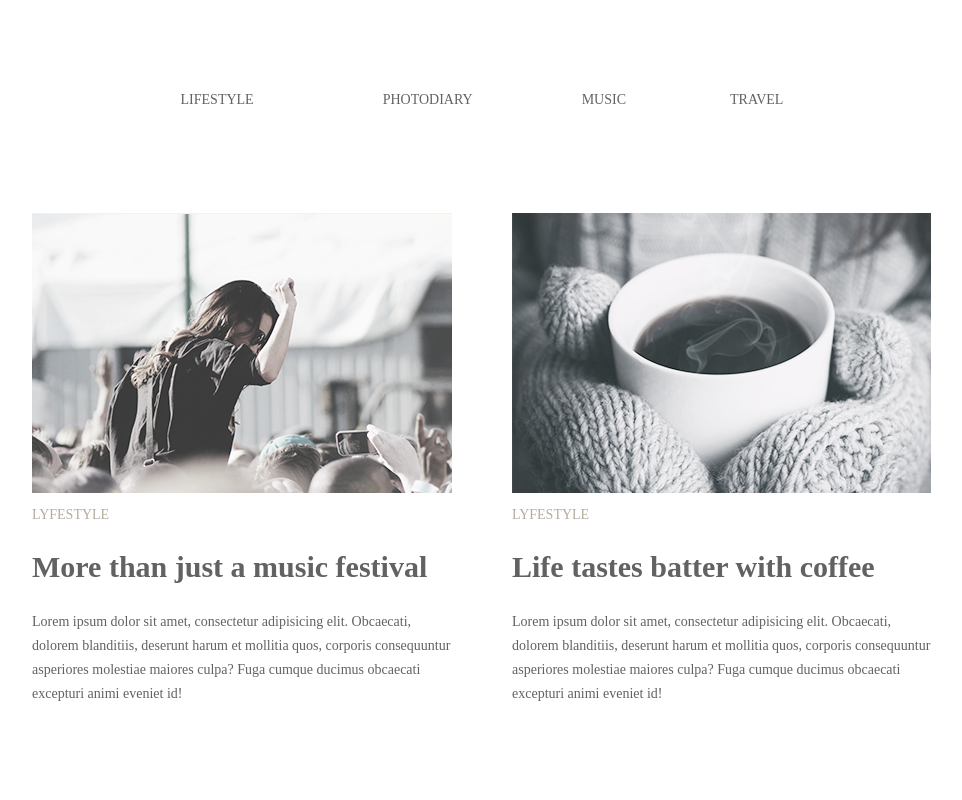
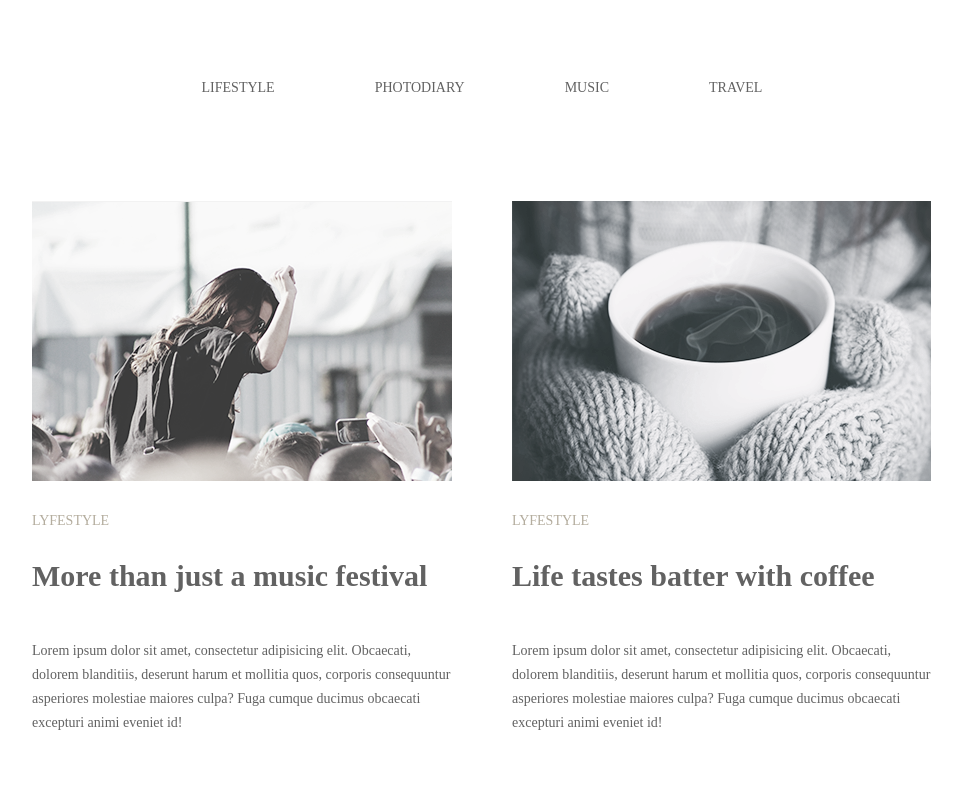
Before and after one commit to sergo1996/-GoitFecourse-, a plain HTML site: page module3/modul3.html in a window 1280 px wide. Shown: the top 800 px of the page, without its empty margins (158-1120 px from the left). Drawn offline with Linux system fonts and the light colour scheme.

Commit message:
{peredelav2}

```diff
--- a/module3/modul3.html
+++ b/module3/modul3.html
@@ -1,6 +1,5 @@
 <!DOCTYPE html>
 <html lang="en">
-
   <head>
     <meta charset="UTF-8" />
     <title>homework-01</title>
@@ -11,10 +10,10 @@
     <header class="contaier">
       <nav class="page-nav">
         <ul class="site-navigation">
-                <li><a href="#" class="p1">lifestyle</a></li>
-                <li><a href="#" class="p2">photodiary</a></li>
-                <li><a href="#" class="p3">music</a></li>
-                <li><a href="#" class="p4">travel</a></li>
+          <li><a href="#">lifestyle</a></li>
+          <li><a href="#">photodiary</a></li>
+          <li><a href="#">music</a></li>
+          <li><a href="#">travel</a></li>
         </ul>
       </nav>
     </header>
@@ -25,7 +24,7 @@
 
           <p class="content">LYFESTYLE</p>
 
-                <h2>More than just a music festival</h2>
+          <h2 class="zagolovok">More than just a music festival</h2>
 
           <p class="list-text">
             Lorem ipsum dolor sit amet, consectetur adipisicing elit. Obcaecati,
@@ -40,7 +39,7 @@
 
           <p class="content">LYFESTYLE</p>
 
-                <h2>Life tastes batter with coffee</h2>
+          <h2 class="zagolovok">Life tastes batter with coffee</h2>
 
           <p class="list-text">
             Lorem ipsum dolor sit amet, consectetur adipisicing elit. Obcaecati,
@@ -55,7 +54,7 @@
 
           <p class="content">PHOTODIARY</p>
 
-                <h2>American dream</h2>
+          <h2 class="zagolovok">American dream</h2>
 
           <p class="list-text">
             Lorem ipsum dolor sit amet, consectetur adipisicing elit. Obcaecati,
@@ -70,7 +69,7 @@
 
           <p class="content">PHOTODIARY</p>
 
-                <h2>A day exploring the Alps</h2>
+          <h2 class="zagolovok">A day exploring the Alps</h2>
 
           <p class="list-text">
             Lorem ipsum dolor sit amet, consectetur adipisicing elit. Obcaecati,
@@ -84,7 +83,7 @@
 
           <p class="content">LYFESTYLE</p>
 
-                <h2>A day exploring the Alps</h2>
+          <h2 class="zagolovok">A day exploring the Alps</h2>
 
           <p class="list-text">
             Lorem ipsum dolor sit amet, consectetur adipisicing elit. Obcaecati,
@@ -98,7 +97,7 @@
 
           <p class="content">LYFESTYLE</p>
 
-                <h2>A day exploring the Alps</h2>
+          <h2 class="zagolovok">A day exploring the Alps</h2>
 
           <p class="list-text">
             Lorem ipsum dolor sit amet, consectetur adipisicing elit. Obcaecati,
@@ -107,11 +106,8 @@
             obcaecati excepturi animi eveniet id!
           </p>
         </article>
-            <div class="download">
-                <input type="button" value="Load more" id="downlad-buttom" />
-            </div>
+        <button class="downlad-buttom">Load more</button>
       </section>
     </main>
   </body>
-
 </html>
--- a/module3/style.css
+++ b/module3/style.css
@@ -8,28 +8,25 @@ html {
   box-sizing: inherit;
 }
 
-
-
 .contaier {
   width: 900px;
   margin: 0 auto;
-
 }
-
+body {
+  margin: 0;
+  padding: 0;
+}
 .site-navigation {
   list-style: none;
   margin: 0;
   padding: 0;
-    display: inline-block;
-    vertical-align: middle;
-    text-align: center;
+  font-size: 0;
 }
 
 .page-nav {
   padding-top: 80px;
   padding-bottom: 105px;
   text-align: center;
-
 }
 
 .list-item {
@@ -40,26 +37,27 @@ html {
   margin-bottom: 135px;
 }
 
-
 .list-item:nth-child(2n) {
-    margin: 0;
+  margin-right: 0;
 }
 
-.list-item:nth-last-child(3n) {
+.list-item:nth-last-child(-n + 3) {
   margin-bottom: 60px;
 }
 
 .list-block {
-
   font-size: 0;
-
+  margin-bottom: 70px;
 }
 
 .site-navigation li {
   display: inline-block;
   text-align: center;
   vertical-align: middle;
-
+  margin-right: 100px;
+}
+ul li:last-child {
+  margin-right: 0;
 }
 
 .site-navigation a {
@@ -68,43 +66,30 @@ html {
   font-size: 14px;
   font-family: "Playfair Display";
   color: rgb(98, 98, 98);
+  display: block;
+}
+.site-navigation a:hover {
+  color: brown;
 }
 
 img {
   display: block;
   max-width: 100%;
   height: auto;
+  margin-bottom: 32px;
 }
 
-.p1 {
-    margin-right: 125px;
-}
-
-.p2 {
-    margin-right: 105px;
-}
-
-.p3 {
-    margin-right: 100px;
-}
-
-#downlad-buttom {
-
+.downlad-buttom {
   font-size: 20px;
   height: 60px;
   width: 165px;
   font-family: "Playfair Display";
   color: rgb(98, 98, 98);
-    line-height: 1.2;
+  text-align: center;
   border-width: 2px rgb(0, 0, 0);
   background-color: white;
-
-}
-
-.download {
-    text-align: center;
-    margin-bottom: 50px;
-
+  display: block;
+  margin: auto;
 }
 
 .content {
@@ -113,22 +98,30 @@ img {
   color: rgb(180, 173, 158);
   text-transform: uppercase;
   line-height: 1.2;
+  margin-bottom: 28px;
 }
 
 h2 {
-
   font-size: 30px;
   font-family: "Playfair Display";
   color: rgb(98, 98, 98);
   line-height: 1.2;
+  margin: 0;
 }
-
+p {
+  margin: 0;
+}
+.zagolovok {
+  margin-bottom: 45px;
+}
 .list-text {
-
   font-size: 14px;
   font-family: "Playfair Display";
   color: rgb(98, 98, 98);
   line-height: 1.714;
   text-align: left;
-
 }
+button:hover {
+  color: brown;
+  cursor: pointer;
+}
```
Also changed, not shown: module3/README.md (added). Lines whose indentation alone changed are shown as unchanged.
